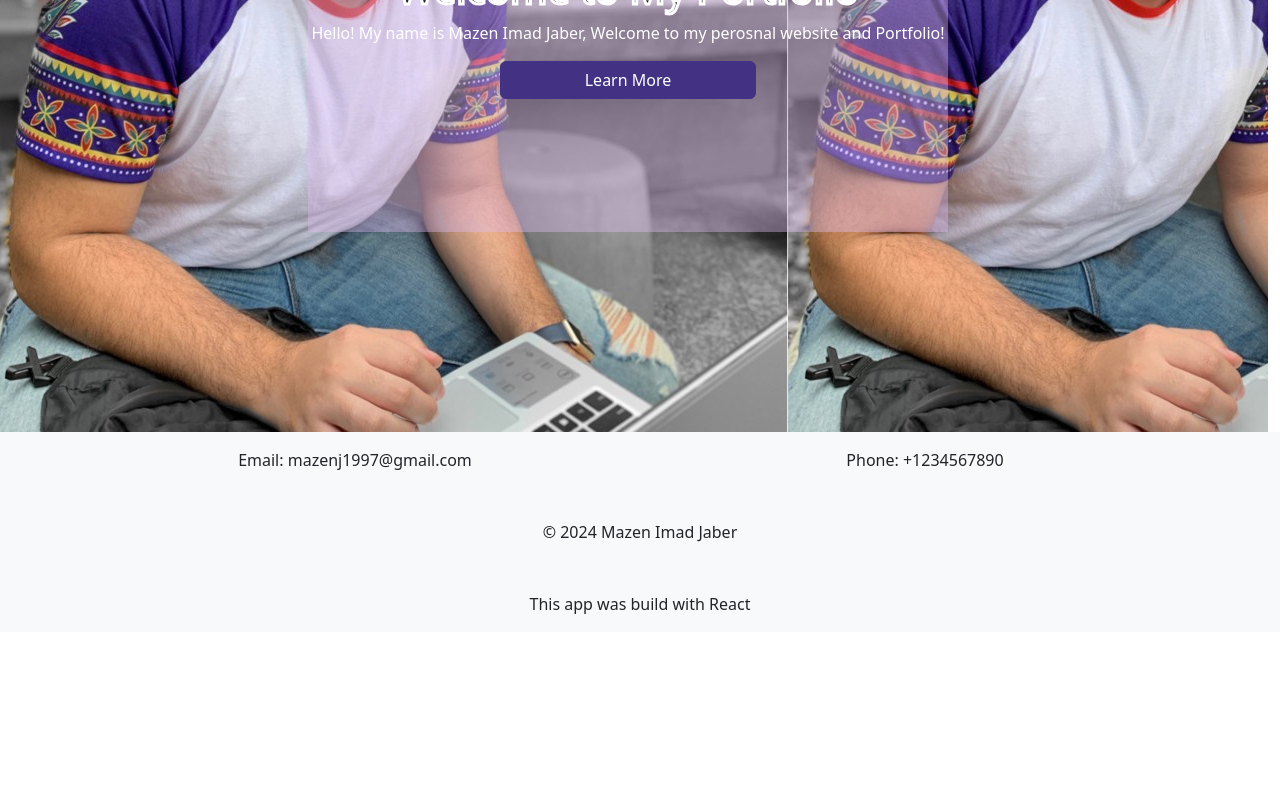
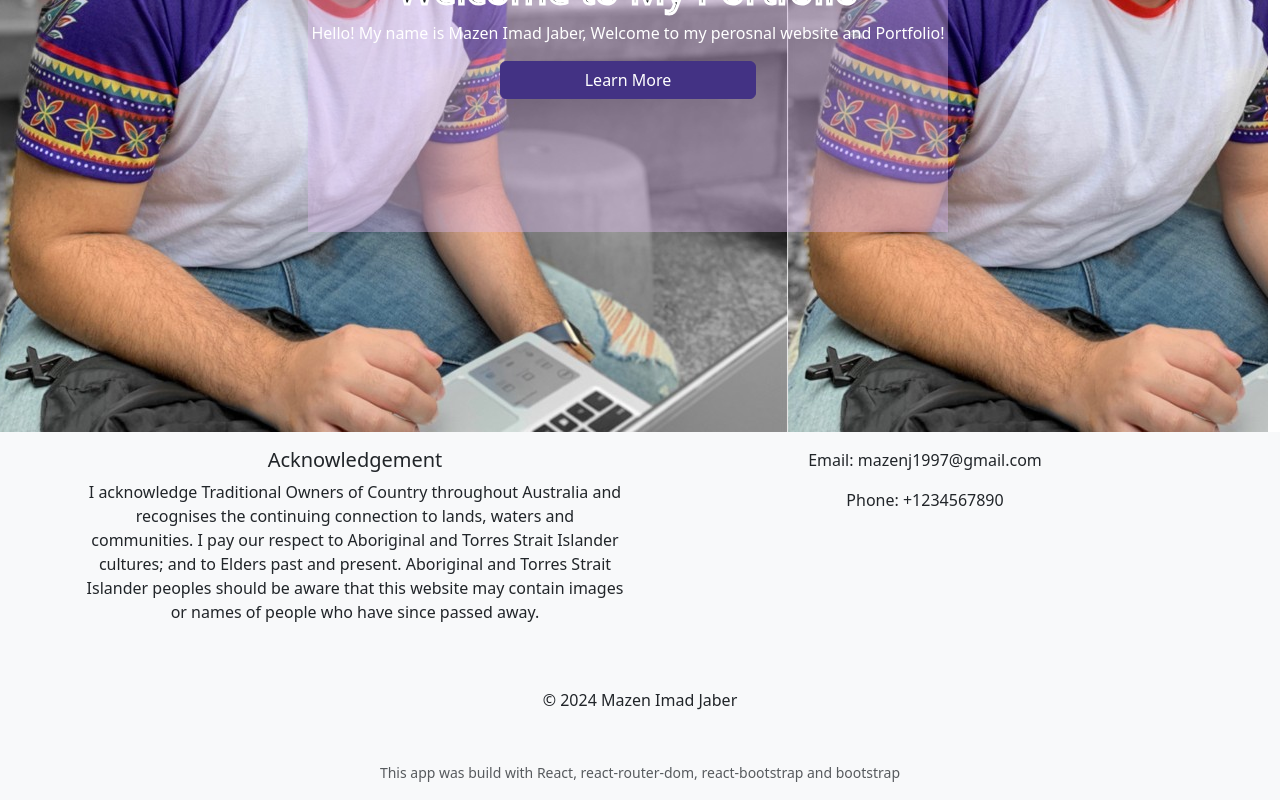
Before and after one commit to MazenImadJaber/portfolio, a React (Create React App) app: page / in a window 1280 px wide. Shown: the part 424-1224 px from the top of the page. Before the commit the page ends 1056 px from the top, so only its background shows below. Built offline with nearby package versions, Linux system fonts and the light colour scheme; no server answers.

Commit message:
Add acknoldgement to the land

```diff
--- a/src/components/Footer.js
+++ b/src/components/Footer.js
@@ -6,14 +6,43 @@ export default function Footer() {
     <footer className="bg-light text-center text-lg-start">
       <Container>
         <Row>
-          <Col className="text-center p-3">Email: mazenj1997@gmail.com</Col>
-          <Col className="text-center p-3">Phone: +1234567890</Col>
+          <Col className="text-center p-3">
+            <h5>Acknowledgement</h5>
+            <p>
+              I acknowledge Traditional Owners of Country throughout Australia
+              and recognises the continuing connection to lands, waters and
+              communities. I pay our respect to Aboriginal and Torres Strait
+              Islander cultures; and to Elders past and present. Aboriginal and
+              Torres Strait Islander peoples should be aware that this website
+              may contain images or names of people who have since passed away.
+            </p>
+          </Col>
+          <Col className="text-center p-3 align-content-between">
+            <Row>
+              <>              <p>Email: mazenj1997@gmail.com</p>
+
+              </>
+            </Row>
+            <Row>
+              <>
+              <p>Phone: +1234567890</p>
+
+              </>
+            </Row>
+          </Col>
         </Row>
         <Row className="text-center p-3">
-          <Col className="text-center p-3">© {new Date().getFullYear()} Mazen Imad Jaber</Col>
+          <Col className="text-center p-3">
+            © {new Date().getFullYear()} Mazen Imad Jaber
+          </Col>
         </Row>
         <Row className="text-center p-3">
-          <Col> This app was build with React</Col>
+          <Col>
+            <small className="text-muted">
+              This app was build with React, react-router-dom, react-bootstrap
+              and bootstrap
+            </small>
+          </Col>
         </Row>
       </Container>
     </footer>
--- a/src/pages/Portfolio.js
+++ b/src/pages/Portfolio.js
@@ -1,10 +1,10 @@
 import React, { useEffect, useState } from "react";
-import { Col, Container, Row, Alert, Dropdown } from "react-bootstrap";
+import { Col, Container, Row, Alert } from "react-bootstrap";
 import RepoCard from "../components/RepoCard";
 import LoadingSpanner from "../components/LoadingSpanner";
 import { GITHUB_KEY, GIT_PUBLIC_URL } from "../secrets";
 import SearchBar from "../components/SearchBar";
-import "./Portfolio.css"
+import "./Portfolio.css";
 import FilterDropdown from "../components/FilterDropdown";
 async function getRepos() {
   const res = await fetch(GIT_PUBLIC_URL, {
@@ -28,20 +28,25 @@ async function getRepos() {
 }
 
 export default function Portfolio() {
+  // states for repos
   const [loading, setLoading] = useState(true);
   const [repos, setRepos] = useState([]);
   const [error, setError] = useState(null);
+  // state for text search bar
   const [searchValue, setSearchValue] = useState("");
-  const [selectedLanguage, setSelectedLanguage]=useState("All");
-  const [dropdownOptions,setDropDownOptions]=useState([])
+  // state for selected langague, defualt all
+  const [selectedLanguage, setSelectedLanguage] = useState("All");
+  // init dropdwon options for langague filtering
+  const [dropdownOptions, setDropDownOptions] = useState([]);
 
   useEffect(() => {
     if (loading) {
       (async () => {
         try {
-          const res = await getRepos();
+          const res = await getRepos(); // get github repos
           setRepos(res);
-          setDropDownOptions([... new Set(res.map((x)=> x.language)),"All"])
+          // get unique languages from the fetched data and set them to the dropdowns
+          setDropDownOptions([...new Set(res.map((x) => x.language)), "All"]);
           setLoading(false);
         } catch (err) {
           setError(err);
@@ -50,7 +55,8 @@ export default function Portfolio() {
       })();
     }
   }, []);
-
+  // callback function to update the repos with an image genrated from the ninjas api
+  // still buggy
   function updateImage(id, newImage) {
     const updatedRepos = repos.map((x) => {
       if (id === x.id) {
@@ -60,7 +66,7 @@ export default function Portfolio() {
     });
     setRepos(updatedRepos);
   }
-
+  // callback function to updated text search value from the search bar
   function onSearchChange(value) {
     setSearchValue(value);
   }
@@ -81,18 +87,20 @@ export default function Portfolio() {
     <Container>
       <h1>My Portfolio</h1>
       <Row>
-      <Col className="col-8">
-        <SearchBar onSearchChange={onSearchChange} />
+        <Col className="col-8">
+          <SearchBar onSearchChange={onSearchChange} />
         </Col>
-      <Col className="col-4 d-flex">
-        <FilterDropdown options={dropdownOptions} onSelect={setSelectedLanguage}/>
-      </Col>
-
-
+        <Col className="col-4 d-flex">
+          <FilterDropdown
+            options={dropdownOptions}
+            onSelect={setSelectedLanguage}
+          />
+        </Col>
       </Row>
 
       <Row>
         {repos
+          // filter repos with the language and search text
           .filter((repo) => {
             if (searchValue === "") {
               return repo;
@@ -104,14 +112,12 @@ export default function Portfolio() {
               return repo;
             }
           })
-          .filter((repo)=>{
-            if(selectedLanguage === "All"){
-              return repo
-            }else if(
-              repo.language === selectedLanguage
-            )
-            return repo
+          .filter((repo) => {
+            if (selectedLanguage === "All") {
+              return repo;
+            } else if (repo.language === selectedLanguage) return repo;
           })
+          // map them to card componenets
           .map((data, index) => (
             <Col key={index} xs={12} sm={6} md={4} lg={3}>
               <RepoCard key={data.id} data={data} updateImage={updateImage} />
```
